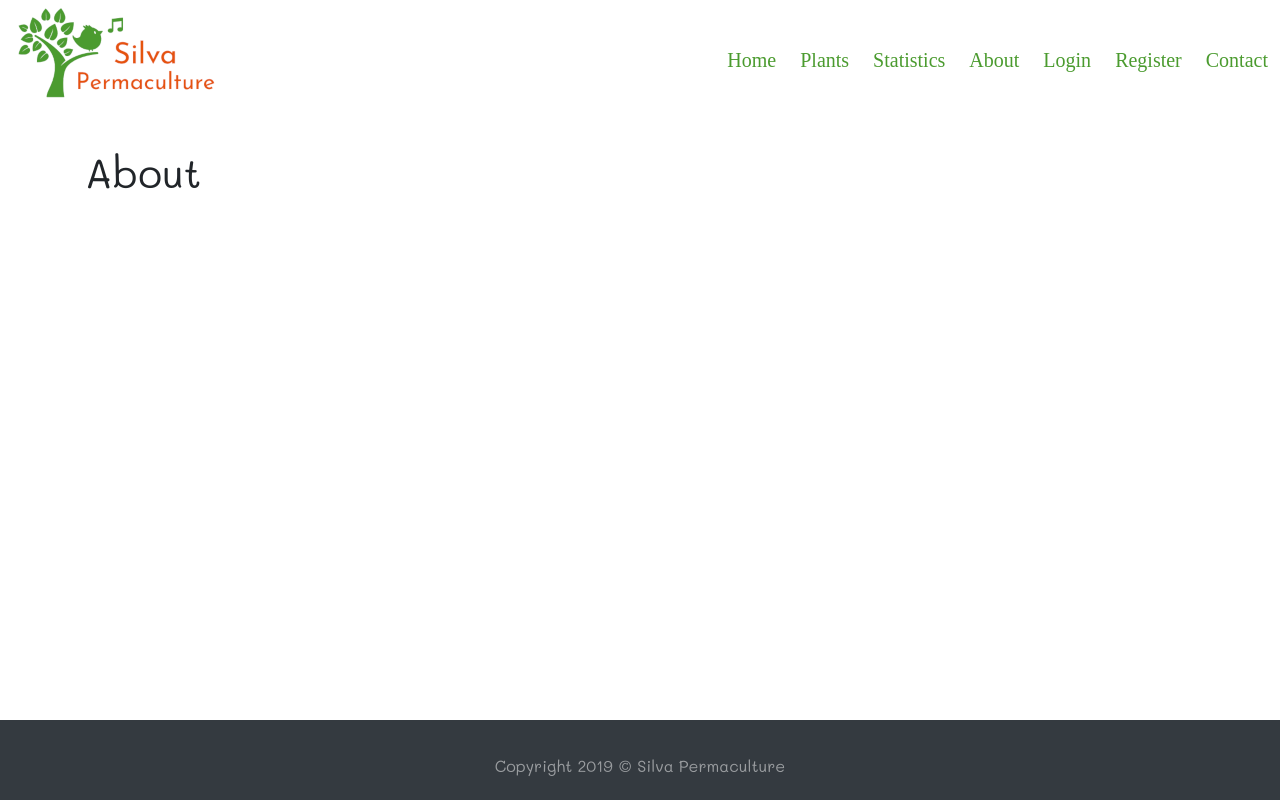
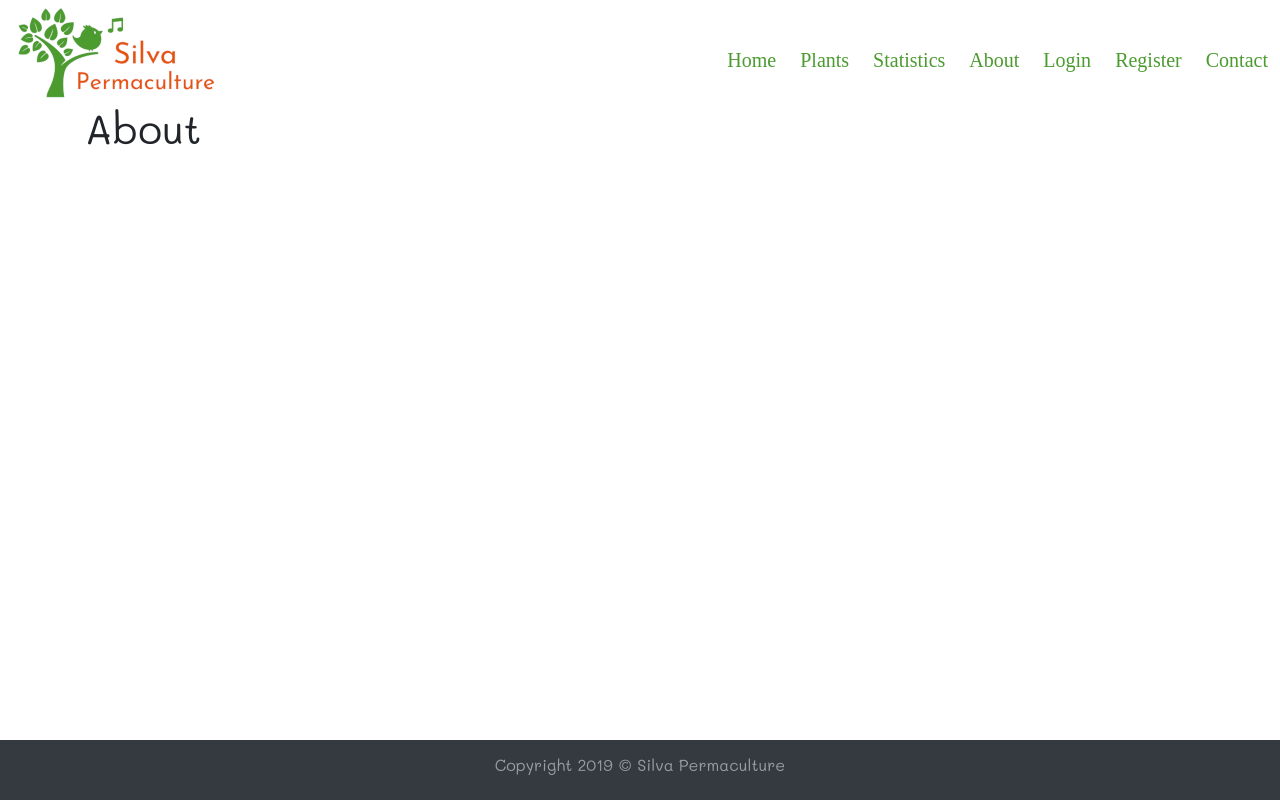
Before and after one commit to Walachul/SilvaPermaculture, a Flask app: page /about in a window 1280 px wide. Run offline with Flask 2, Linux system fonts and the light colour scheme; parts of the project's set-up code (start-up, migrations or seed data) failed here and were passed over; some libraries are stand-ins or nearby versions.

Commit message:
Fixed and added flexibility to sticky footerat the bottom of every page.

```diff
--- a/silvapermaculture/static/css/style.css
+++ b/silvapermaculture/static/css/style.css
@@ -3,9 +3,14 @@
 /*Primary color : #4B9B2F
 Secondary color : #E5530B*/
 /**** General Styling ****/
+html, body{
+    height: 100%
+}
 body{
     font-family: "Mali",cursive;
-    font-size: 20px
+    font-size: 20px;
+    display: flex;
+    flex-direction: column
 }
 /**** Navbar Styling ****/
 
@@ -19,9 +24,10 @@ body{
     color: #E5530B;
     transform: translateY(5px)
 }
-/**** Body > Container ****/
-.container{
-    padding: 44px 15px 0;
+/**** To enable flexible sticky footer. flex:1 fills the content.****/
+main{
+    flex: 1 0 auto;
+
 }
 /**** H1 Styling  ****/
 #heading{
@@ -92,9 +98,6 @@ body{
 
 /**** Footer ****/
 footer{
-    position: absolute;
-    bottom:0;
-    width:100%;
-    height: 80px;
-    line-height:0px;
+    flex-shrink: 0;
+    height: 60px;
 }
--- a/silvapermaculture/templates/layout.html
+++ b/silvapermaculture/templates/layout.html
@@ -102,8 +102,8 @@ crossorigin="anonymous">
 </main>
 <!-- Footer -->
 <footer  class="bg-dark text-white-50">
-    <div class="container text-center">
-      <small>Copyright 2019 &copy; Silva Permaculture</small>
+    <div class="text-center mx-auto py-2">
+      <small class="py-2">Copyright 2019 &copy; Silva Permaculture</small>
     </div>
 </footer>
 <!--Bootstrap JS-->
```
